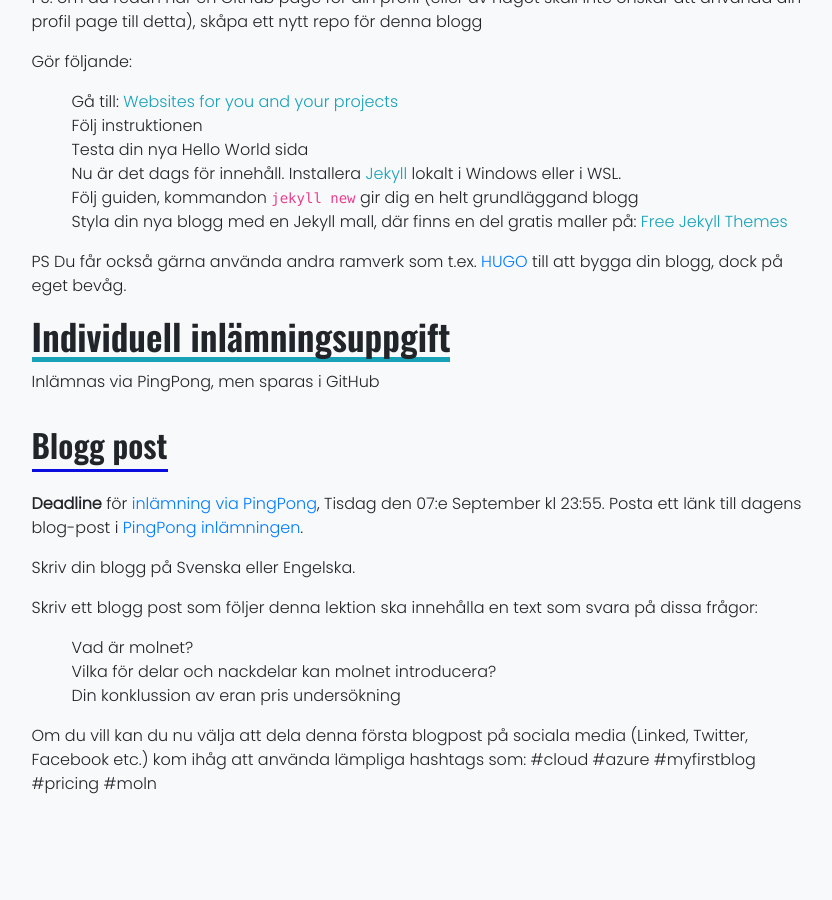
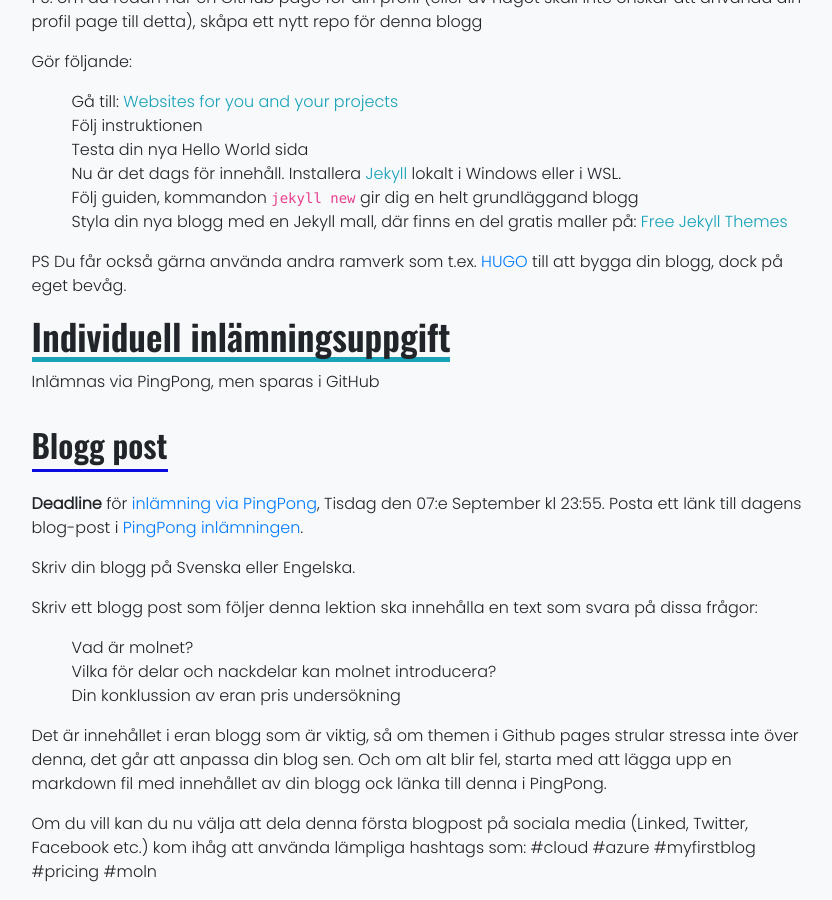
Before and after one commit to PGBSNH20/PGBSNH20-molnapplikationer, a Jekyll site: the page built from lectures/01-introduction.md, in a window 1280 px wide and 900 px high, scrolled down 4002 px. Shown: the whole window, without its empty margins (220-1052 px from the left). Built offline with Jekyll 4.4.1, drawn with Linux system fonts in a browser that asks for light colours; nearby versions of some CDN libraries; before the commit the page ends 4814 px from its top, so only the background shows below that.

Commit message:
Update to assignment 1

```diff
--- a/lectures/01-introduction.md
+++ b/lectures/01-introduction.md
@@ -80,4 +80,7 @@ Skriv ett blogg post som följer denna lektion ska innehålla en text som svara
 * Vilka för delar och nackdelar kan molnet introducera?
 * Din konklussion av eran pris undersökning
 
+Det är innehållet i eran blogg som är viktig, så om themen i Github pages strular stressa inte över denna, det går att anpassa din blog sen.
+Och om alt blir fel, starta med att lägga upp en markdown fil med innehållet av din blogg ock länka till denna i PingPong.
+
 Om du vill kan du nu välja att dela denna första blogpost på sociala media (Linked, Twitter, Facebook etc.) kom ihåg att använda lämpliga hashtags som: #cloud #azure #myfirstblog #pricing #moln
```
